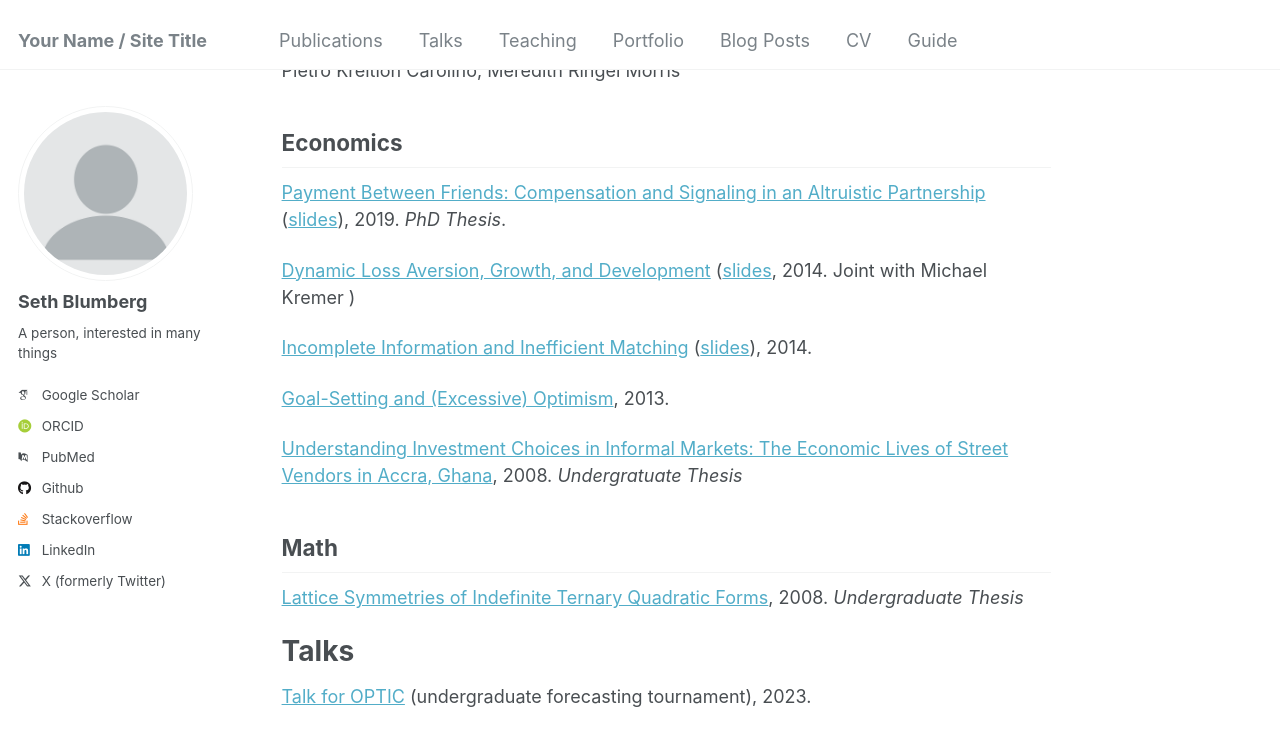
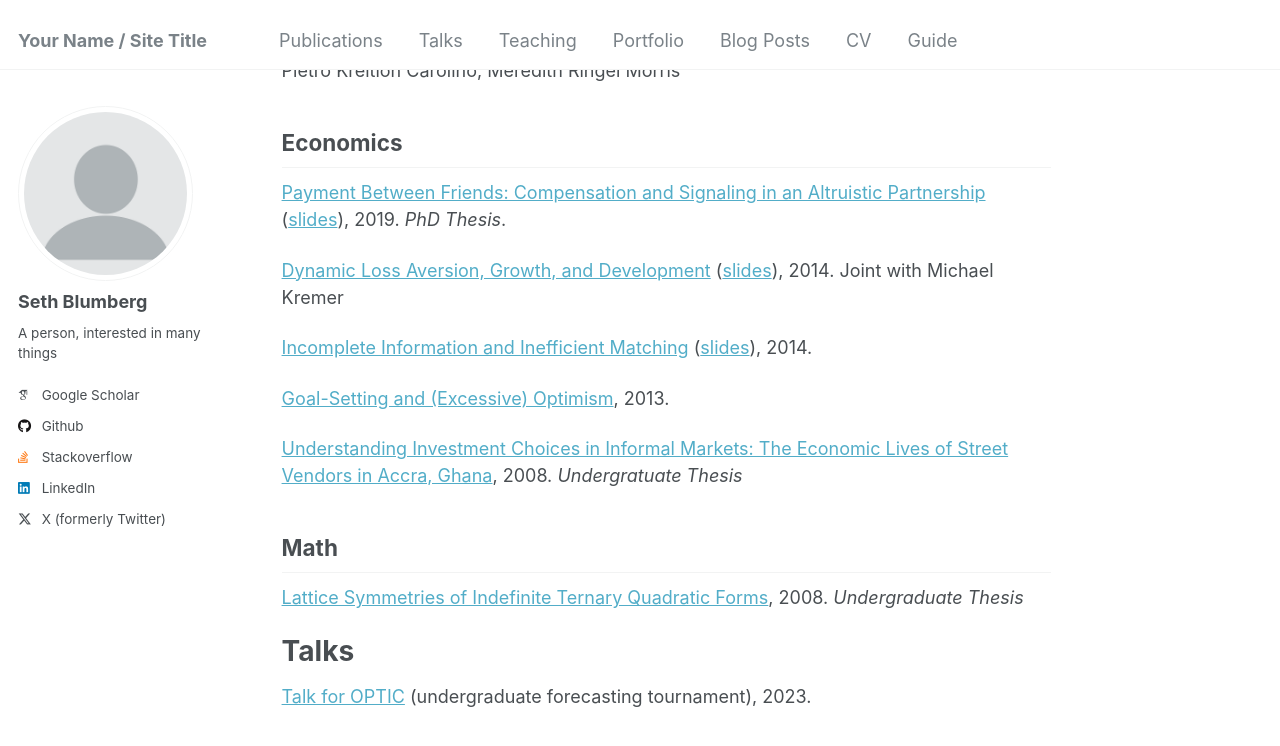
Before and after one commit to sethblumberg/sethblumberg.github.io, a Jekyll site: the page built from _pages/about.md, in a window 1280 px wide and 900 px high, scrolled down 471 px. Shown: the top 746 px of the window. Built offline with Jekyll 4.4.1, drawn with Linux system fonts in a browser that asks for light colours; some web fonts are replaced; part of the change alters nothing that is shown.

Commit message:
Fix parens in Loss Aversion slides.

```diff
--- a/_config.yml
+++ b/_config.yml
@@ -34,9 +34,9 @@ author:
   arxiv            : # URL - Update with the correct link to your profile
   googlescholar    : "https://scholar.google.com/citations?hl=en&user=W3AH8MQAAAAJ"
   impactstory      : # URL
-  orcid            : "http://orcid.org/yourorcidurl"
+  orcid            :
   semantic         : # URL
-  pubmed           : "https://www.ncbi.nlm.nih.gov/pubmed/?term=john+snow"
+  pubmed           :
   researchgate     : # URL
 
   # Repositories and software development
--- a/_pages/about.md
+++ b/_pages/about.md
@@ -23,7 +23,7 @@ You can learn more about it in this [Google Cloud blog post](https://cloud.googl
 ## Economics
 [Payment Between Friends: Compensation and Signaling in an Altruistic Partnership](http://sethblumberg.com/papers/Seth%20Blumberg%20-%20Payment%20between%20Friends.pdf) ([slides](http://sethblumberg.com/slides/Seth%20Blumberg%20-%20Payment%20between%20Friends%2C%20Public%20Lecture%2020191030.pdf)), 2019.  *PhD Thesis*.
 
-[Dynamic Loss Aversion, Growth, and Development](https://sethblumberg.com/papers/Blumberg%20%2B%20Kremer%202014%20-%20Dynamic%20Loss%20Aversion%2C%20Growth%2C%20and%20Development.pdf) ([slides](http://sethblumberg.com/slides/Blumberg%20%2B%20Kremer%20-%20NEUDC%2020141101%20-%20Dynamic%20Loss%20Aversion%2C%20Growth%2C%20and%20Development%20%28handout%29.pdf), 2014. Joint with Michael Kremer )
+[Dynamic Loss Aversion, Growth, and Development](https://sethblumberg.com/papers/Blumberg%20%2B%20Kremer%202014%20-%20Dynamic%20Loss%20Aversion%2C%20Growth%2C%20and%20Development.pdf) ([slides](http://sethblumberg.com/slides/Blumberg%20%2B%20Kremer%20-%20NEUDC%2020141101%20-%20Dynamic%20Loss%20Aversion%2C%20Growth%2C%20and%20Development%20%28handout%29.pdf)), 2014. Joint with Michael Kremer
 
 [Incomplete Information and Inefficient Matching](http://sethblumberg.com/papers/Seth%20Blumberg%20-%20Incomplete%20Information%20and%20Inefficient%20Matching.pdf) ([slides](http://sethblumberg.com/slides/Seth%20Blumberg%20-%20MDRG%2020140515%20-%20Incomplete%20Information%20and%20Inefficient%20Matching.pdf)), 2014.
 
```
Also changed, not shown: 1 other file.
